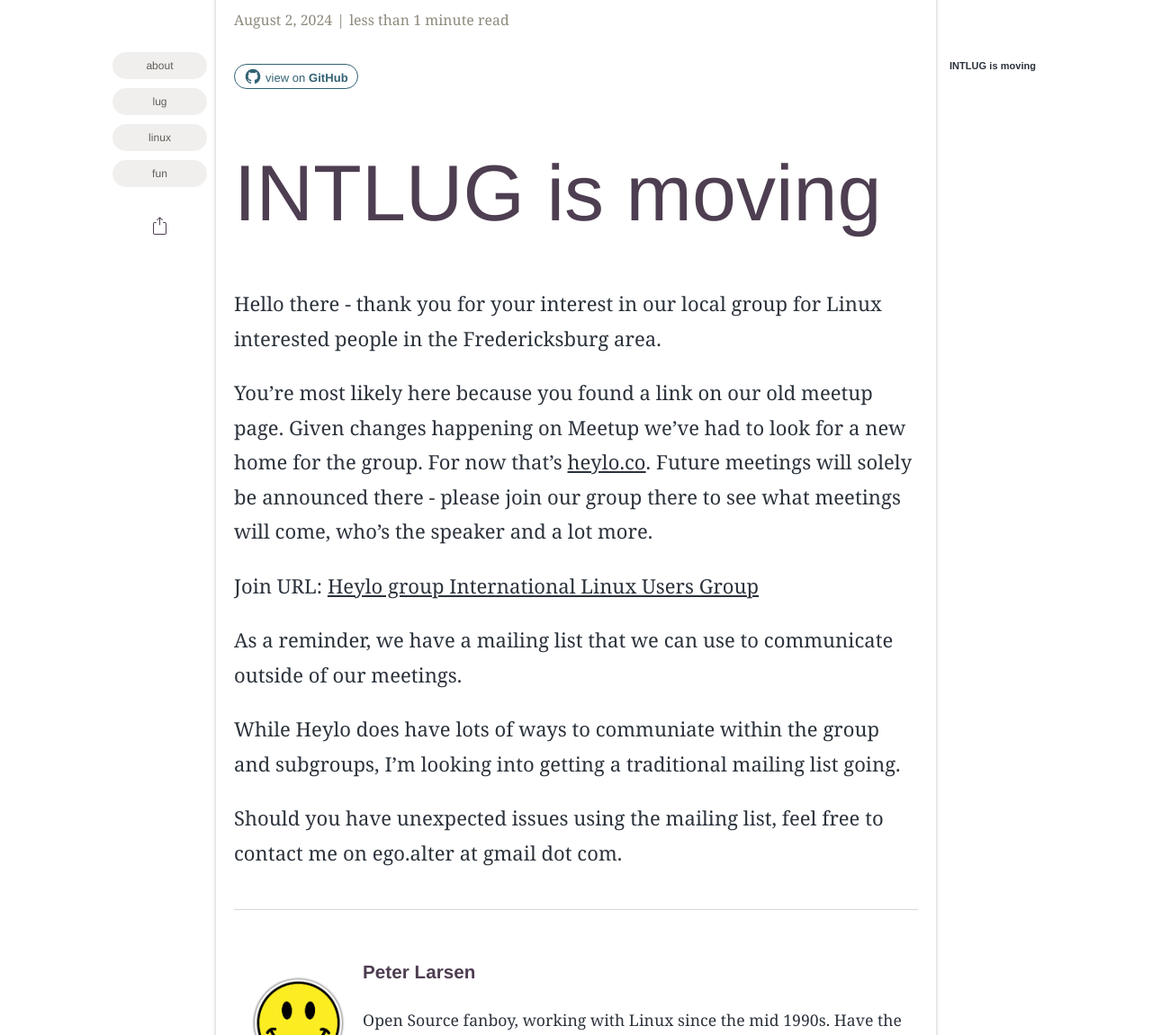
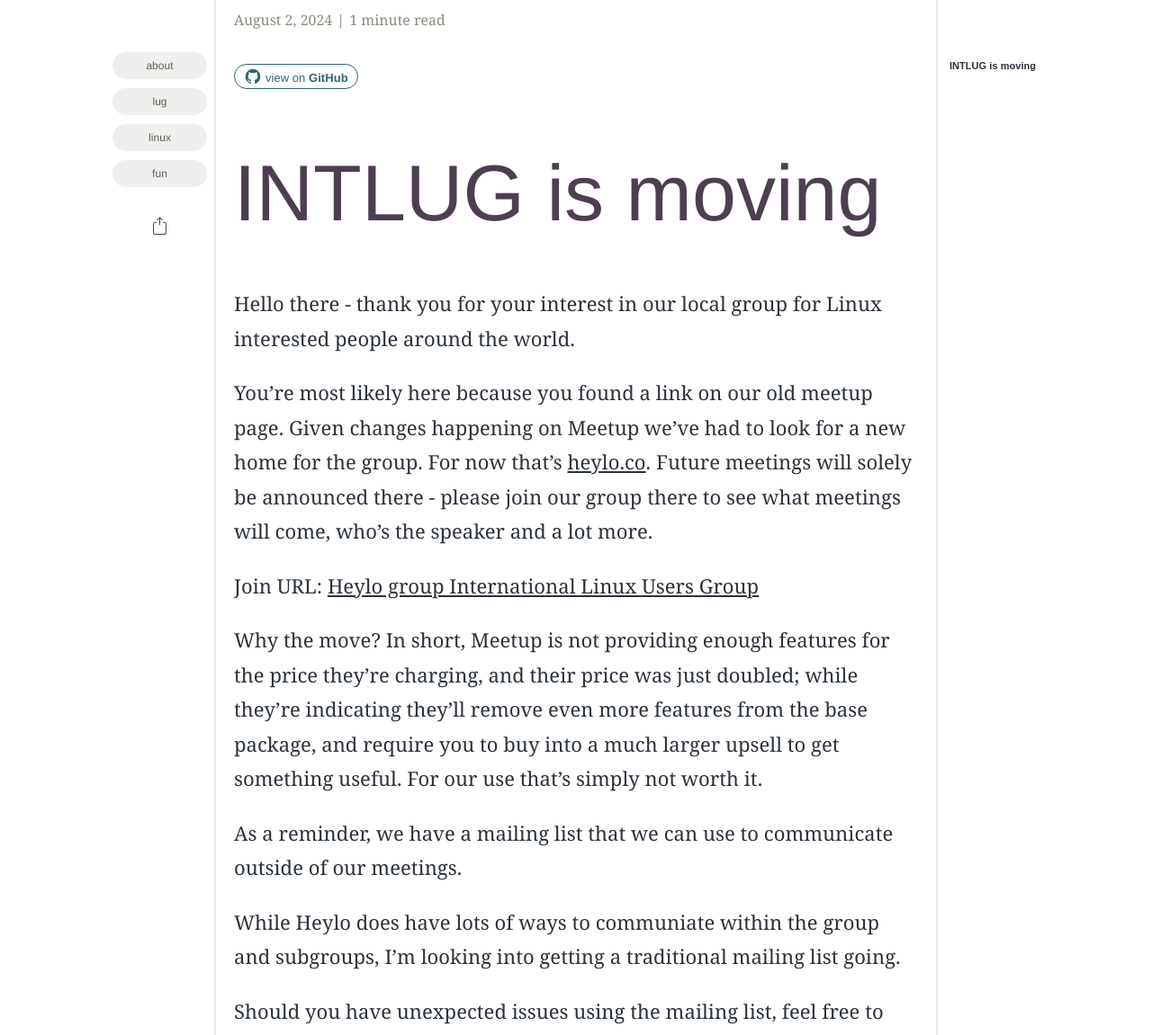
Before and after one commit to intlug/blog, a Jekyll site: the page built from _posts/2024-08-02-movingday.md, in a window 1280 px wide and 1400 px high, scrolled down 510 px. Shown: the part 249-1400 px from the top of the window at 90% size. Built offline with Jekyll 4.4.1, drawn with Linux system fonts in a browser that asks for light colours; some web fonts are replaced; some of the changed text lies outside the part shown.

```diff
--- a/_posts/2024-08-02-movingday.md
+++ b/_posts/2024-08-02-movingday.md
@@ -14,11 +14,13 @@
 
 # INTLUG is moving
 
-Hello there - thank you for your interest in our local group for Linux interested people in the Fredericksburg area.
+Hello there - thank you for your interest in our local group for Linux interested people around the world.
 
 You're most likely here because you found a link on our old meetup page. Given changes happening on Meetup we've had to look for a new home for the group. For now that's [heylo.co](https://heylo.co). Future meetings will solely be announced there - please join our group there to see what meetings will come, who's the speaker and a lot more.
 
 Join URL: [Heylo group International Linux Users Group](https://heylo.group/international-linux-users-group)
+
+Why the move?  In short, Meetup is not providing enough features for the price they're charging, and their price was just doubled; while they're indicating they'll remove even more features from the base package, and require you to buy into a much larger upsell to get something useful. For our use that's simply not worth it.
 
 As a reminder, we have a mailing list that we can use to communicate outside of our meetings.
 
```
